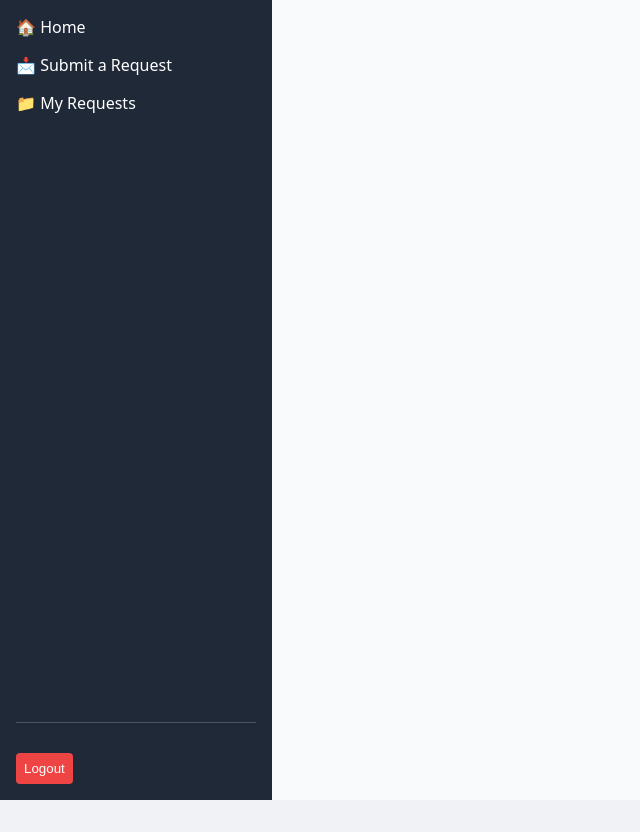
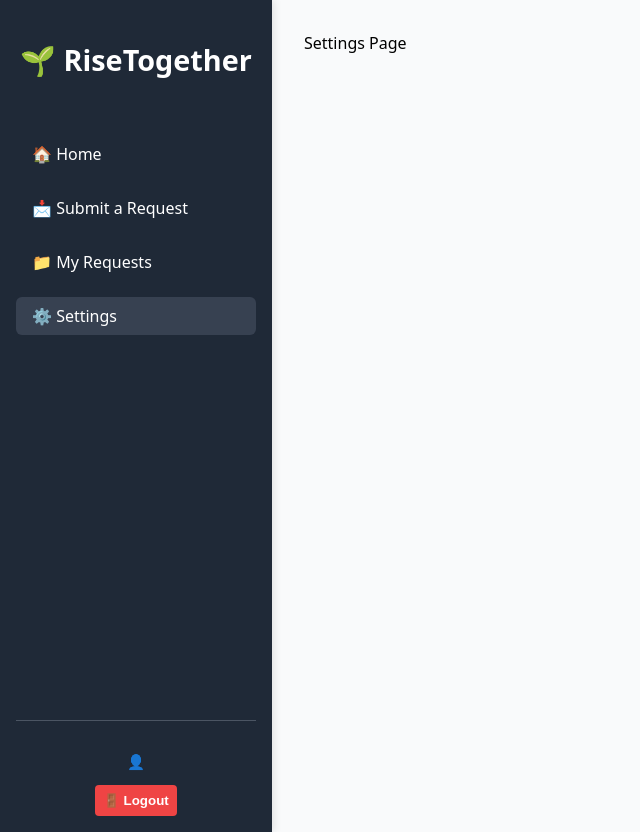
Before and after one commit to arijitchakma79/RiseTogether, a React (Vite) app: page /dashboard/settings in a window 1280 px wide. Shown: the whole page, without its empty margins (0-640 px from the left). Before the commit the page ends 800 px from the top, so only its background shows below. Built offline with nearby package versions, Linux system fonts and the light colour scheme.

Commit message:
added settings page

```diff
--- a/src/components/dashboard/SidebarNav.tsx
+++ b/src/components/dashboard/SidebarNav.tsx
@@ -1,31 +1,36 @@
 // src/components/dashboard/SidebarNav.tsx
 import React from 'react';
-import { Link, useNavigate} from 'react-router-dom';
+import { Link, useNavigate, useLocation } from 'react-router-dom';
 import { useAuth } from '../../contexts/AuthContext';
+import '../../styles/dashboard/SidebarNav.css';
 
 const SidebarNav: React.FC = () => {
   const { user, logout } = useAuth();
   const navigate = useNavigate();
+  const location = useLocation();
 
   const handleLogout = async () => {
     await logout();
     navigate('/auth');
   };
 
-
   return (
     <nav className="sidebar">
+      <div className="sidebar-header">
+        <h1>🌱 RiseTogether</h1>
+      </div>
       <div className="nav-links">
-        <Link to="/dashboard">🏠 Home</Link>
-        <Link to="/dashboard/submit">📩 Submit a Request</Link>
-        <Link to="/dashboard/my-requests">📁 My Requests</Link>
+        <Link to="/dashboard" className={location.pathname === '/dashboard' ? 'active' : ''}>🏠 Home</Link>
+        <Link to="/dashboard/submit" className={location.pathname === '/dashboard/submit' ? 'active' : ''}>📩 Submit a Request</Link>
+        <Link to="/dashboard/my-requests" className={location.pathname === '/dashboard/my-requests' ? 'active' : ''}>📁 My Requests</Link>
+        <Link to="/dashboard/settings" className={location.pathname === '/dashboard/settings' ? 'active' : ''}>⚙️ Settings</Link>
       </div>
 
       <div className="sidebar-footer">
         <div className="profile">
-          <p>{user?.fullName || user?.email}</p>
+          <p>👤 {user?.fullName || user?.email}</p>
         </div>
-        <button onClick={handleLogout}>Logout</button>
+        <button onClick={handleLogout}>🚪 Logout</button>
       </div>
     </nav>
   );
--- /dev/null
+++ b/src/components/index.ts
@@ -0,0 +1 @@
+export {default as SidebarNav} from './dashboard/SidebarNav';
--- a/src/layout/DashboardLayout.tsx
+++ b/src/layout/DashboardLayout.tsx
@@ -1,7 +1,7 @@
 // src/layouts/DashboardLayout.tsx
 import React from 'react';
 import { Outlet } from 'react-router-dom';
-import SidebarNav from '../components/dashboard/SidebarNav.tsx';
+import { SidebarNav } from '../components';
 import '../styles/dashboard/Dashboard.css'
 
 const DashboardLayout: React.FC = () => {
--- /dev/null
+++ b/src/pages/dashboard/SettingsPage.tsx
@@ -0,0 +1,11 @@
+import React from "react";
+
+const SettingsPage : React.FC = () => {
+    return (
+        <div>
+            Settings Page
+        </div>
+    )
+};
+
+export default SettingsPage;
--- a/src/pages/index.ts
+++ b/src/pages/index.ts
@@ -2,3 +2,7 @@
 
 export {default as AuthPage} from './Auth/AuthPage';
 export {default as AdminPanel} from './AdminPanel';
+export {default as HomePage} from './dashboard/HomePage';
+export {default as MyRequestsPage} from './dashboard/MyRequestPage';
+export {default as SubmitRequestPage} from './dashboard/SubmitRequestPage';
+export {default as SettingsPage} from './dashboard/SettingsPage';
--- a/src/routes/DashboardRoutes.tsx
+++ b/src/routes/DashboardRoutes.tsx
@@ -1,9 +1,7 @@
 // src/routes/DashboardRoutes.tsx
 import { Route } from 'react-router-dom';
 import DashboardLayout from '../layout/DashboardLayout'
-import HomePage from '../pages/dashboard/HomePage';
-import SubmitRequestPage from '../pages/dashboard/SubmitRequestPage';
-import MyRequestsPage from '../pages/dashboard/MyRequestPage';
+import { MyRequestsPage, HomePage, SubmitRequestPage, SettingsPage } from '../pages';
 import { ProtectedRoute } from '.';
 
 const DashboardRoutes = (
@@ -11,6 +9,7 @@ const DashboardRoutes = (
     <Route index element={<HomePage />} />
     <Route path="submit" element={<SubmitRequestPage />} />
     <Route path="my-requests" element={<MyRequestsPage />} />
+    <Route path="settings" element={<SettingsPage/>}/>
   </Route>
 );
 
--- /dev/null
+++ b/src/styles/dashboard/SidebarNav.css
@@ -0,0 +1,69 @@
+/*src/components/dashboard/SidebarNav.css*/
+
+
+.sidebar {
+  width: 260px;
+  background-color: #1f2937;
+  color: white;
+  display: flex;
+  flex-direction: column;
+  justify-content: space-between;
+  padding: 1.5rem 1rem;
+  height: 100vh;
+  box-shadow: 2px 0 8px rgba(0, 0, 0, 0.1);
+}
+
+.sidebar-header {
+  font-size: 1.2rem;
+  font-weight: bold;
+  margin-bottom: 2rem;
+  text-align: center;
+}
+
+.nav-links {
+  display: flex;
+  flex-direction: column;
+  gap: 1rem;
+}
+
+.nav-links a {
+  color: #cbd5e1;
+  text-decoration: none;
+  font-size: 1rem;
+  padding: 0.5rem 1rem;
+  border-radius: 6px;
+  transition: background-color 0.2s;
+}
+
+.nav-links a.active,
+.nav-links a:hover {
+  background-color: #374151;
+  color: #ffffff;
+}
+
+.sidebar-footer {
+  margin-top: auto;
+  border-top: 1px solid #4b5563;
+  padding-top: 1rem;
+  text-align: center;
+}
+
+.profile {
+  font-size: 0.9rem;
+  margin-bottom: 0.5rem;
+}
+
+button {
+  background-color: #ef4444;
+  color: white;
+  border: none;
+  padding: 0.6rem 1rem;
+  border-radius: 6px;
+  font-weight: 600;
+  cursor: pointer;
+  transition: background-color 0.2s ease;
+}
+
+button:hover {
+  background-color: #dc2626;
+}
```
